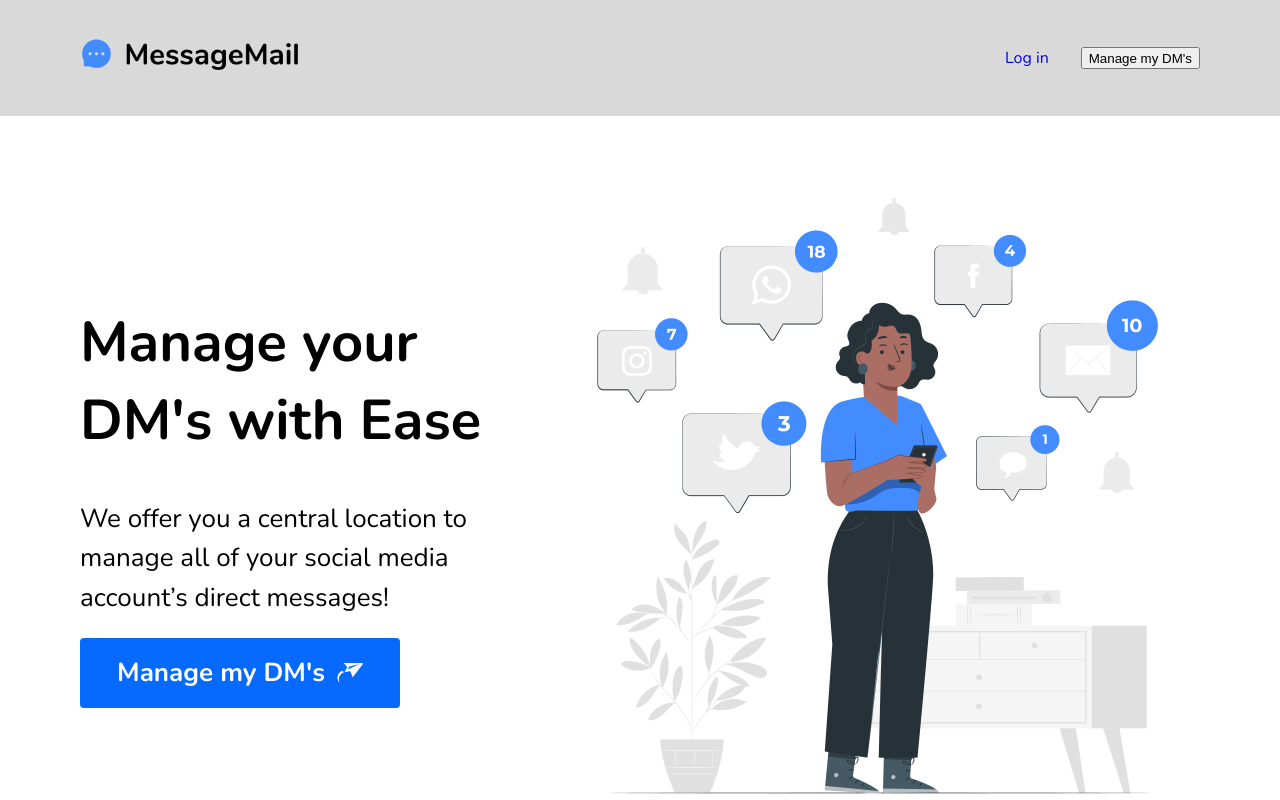
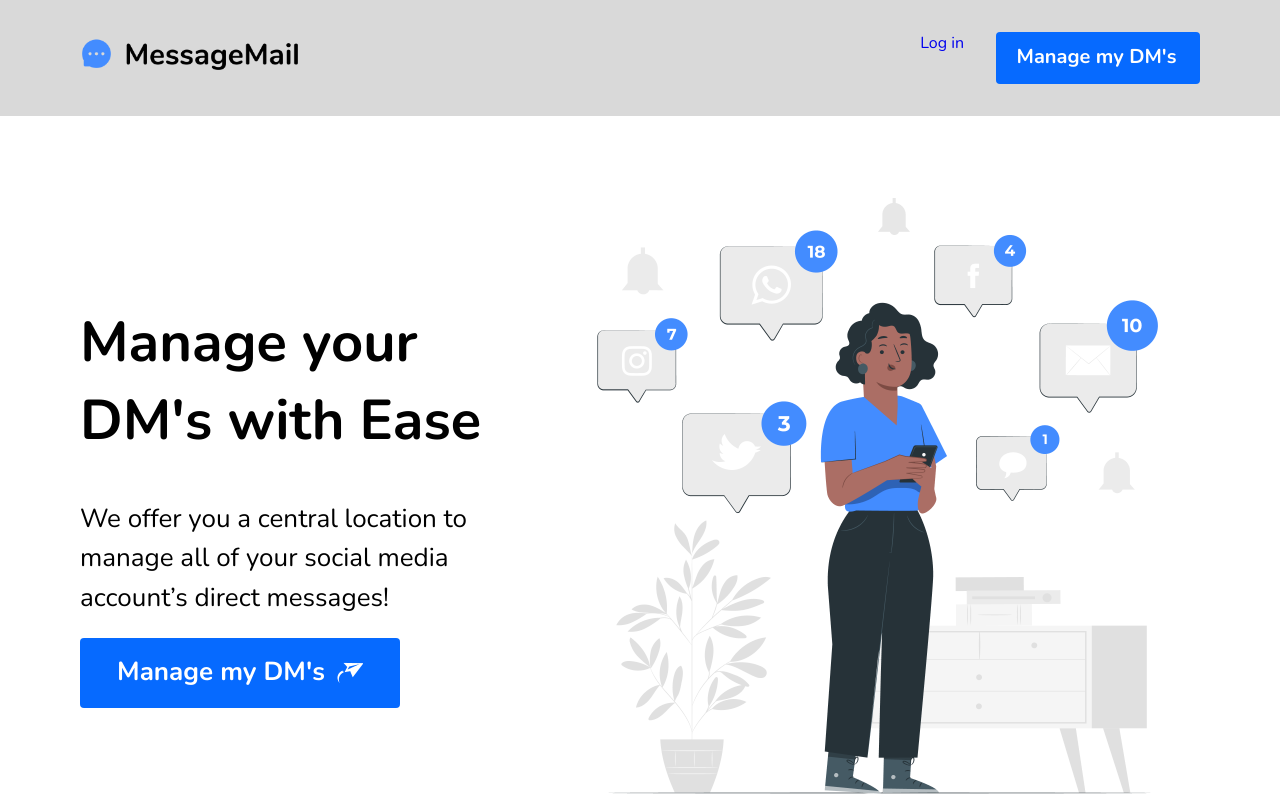
Before and after one commit to VitaliaSvirskaja/messagemail, a React (Vite) app: page / in a window 1280 px wide. Shown: the top 800 px of the page. Built offline with nearby package versions, Linux system fonts and the light colour scheme.

Commit message:
Refactored CTA

```diff
--- a/src/components/home/CtaSection.module.css
+++ b/src/components/home/CtaSection.module.css
@@ -21,30 +21,3 @@
   font-weight: 700;
   font-size: 26px;
 }
-
-.ctaButton {
-  display: flex;
-  justify-content: center;
-  align-items: center;
-  width: 320px;
-  height: 70px;
-  border-radius: 4px;
-  background-color: var(--primary-color);
-  padding: 16px 22px;
-  gap: 12px;
-  border: none;
-}
-
-.buttonText {
-  color: white;
-  font-family: "Nunito", serif;
-  width: 208px;
-  height: 38px;
-  font-weight: 700;
-  font-size: 26px;
-}
-
-.buttonIcon {
-  width: 26px;
-  height: 26px;
-}
--- a/src/components/home/CtaSection.tsx
+++ b/src/components/home/CtaSection.tsx
@@ -1,5 +1,5 @@
 import styles from "./CtaSection.module.css";
-import sendIcon from "../../assets/send.png";
+import { CTA } from "../shared/CTA";
 
 interface Props {}
 
@@ -7,10 +7,7 @@ export const CtaSection = (props: Props) => {
   return (
     <div className={styles.ctaContainer}>
       <p className={styles.ctaText}>Ready to start?</p>
-      <button className={styles.ctaButton}>
-        <p className={styles.buttonText}> Manage my DM's</p>
-        <img src={sendIcon} alt="Send-Icon" className={styles.buttonIcon} />
-      </button>
+      <CTA withIcon={true} />
     </div>
   );
 };
--- a/src/components/home/Herosection.module.css
+++ b/src/components/home/Herosection.module.css
@@ -27,41 +27,3 @@
   font-size: 26px;
   line-height: 151.7%;
 }
-
-.cta {
-  display: flex;
-  flex-direction: row;
-  justify-content: center;
-  align-items: center;
-  padding: 16px 22px;
-  margin: 0;
-  border: 0;
-  gap: 12px;
-  width: 320px;
-  height: 70px;
-  border-radius: 4px;
-  background-color: var(--primary-color);
-}
-
-.ctaText {
-  width: 208px;
-  height: 38px;
-  font-weight: 700;
-  font-size: 26px;
-  line-height: 147.69%;
-  padding: 0;
-  margin: 0;
-  font-family: "Nunito", sans-serif;
-  color: white;
-}
-
-.ctaIcon {
-  width: 26px;
-  height: 26px;
-}
-
-/* TODO text decoration auf die Klasse beziehen und nicht global einstellen */
-
-a {
-  text-decoration-line: none;
-}
--- a/src/components/home/Herosection.tsx
+++ b/src/components/home/Herosection.tsx
@@ -2,6 +2,7 @@ import banner from "../../assets/hero.png";
 import styles from "./Herosection.module.css";
 import { Link } from "react-router-dom";
 import send from "../../assets/send.png";
+import { CTA } from "../shared/CTA";
 
 interface Props {}
 
@@ -15,10 +16,7 @@ export const Herosection = (props: Props) => {
           account’s direct messages!
         </h2>
         <Link to="/account">
-          <button className={styles.cta}>
-            <a className={styles.ctaText}>Manage my DM's</a>
-            <img src={send} alt="Send-Icon" className={styles.ctaIcon} />
-          </button>
+          <CTA withIcon={true} />
         </Link>
       </div>
       <img src={banner} alt="Hero-Banner" className={styles.banner} />
--- /dev/null
+++ b/src/components/shared/CTA.module.css
@@ -0,0 +1,51 @@
+.ctaButton {
+  display: flex;
+  justify-content: center;
+  align-items: center;
+  width: 320px;
+  height: 70px;
+  border-radius: 4px;
+  background-color: var(--primary-color);
+  padding: 16px 22px;
+  gap: 12px;
+  border: none;
+}
+
+.ctaButtonWithoutIcon {
+  width: 204px;
+  height: 52px;
+  border-radius: 4px;
+  background-color: var(--primary-color);
+  padding: 11px 20px;
+  border: none;
+}
+
+.buttonText {
+  color: white;
+  font-family: "Nunito", serif;
+  width: 208px;
+  height: 38px;
+  font-weight: 700;
+  font-size: 26px;
+}
+
+.buttonTextWithoutIcon {
+  color: white;
+  font-family: "Nunito", serif;
+  width: 161px;
+  height: 30px;
+  font-weight: 700;
+  font-size: 20px;
+}
+
+.buttonIcon {
+  width: 26px;
+  height: 26px;
+}
+
+a {
+  text-decoration: none;
+}
+
+/* TODO text-decoration nicht global definieren*/
+/* TODO CTA weitere props mitgeben, sodass beispielsweise bei small Variante ein weiterer Klassenname ergänzt wird und somit die CSS properties überschrieben werden*/
--- /dev/null
+++ b/src/components/shared/CTA.tsx
@@ -0,0 +1,23 @@
+import styles from "./CTA.module.css";
+import sendIcon from "../../assets/send.png";
+
+interface Props {
+  withIcon: boolean;
+}
+
+export const CTA = (props: Props) => {
+  return (
+    <div>
+      {props.withIcon ? (
+        <button className={styles.ctaButton}>
+          <p className={styles.buttonText}> Manage my DM's</p>
+          <img src={sendIcon} alt="Send-Icon" className={styles.buttonIcon} />
+        </button>
+      ) : (
+        <button className={styles.ctaButtonWithoutIcon}>
+          <p className={styles.buttonTextWithoutIcon}> Manage my DM's</p>
+        </button>
+      )}
+    </div>
+  );
+};
--- a/src/components/shared/Navbar.tsx
+++ b/src/components/shared/Navbar.tsx
@@ -1,5 +1,6 @@
 import styles from "./navbar.module.css";
 import logo from "../../assets/logo.png";
+import { CTA } from "./CTA";
 interface Props {}
 
 export const Navbar = (props: Props) => {
@@ -10,7 +11,7 @@ export const Navbar = (props: Props) => {
       </div>
       <div className={styles.account}>
         <a href="src/components/shared/Navbar">Log in</a>
-        <button>Manage my DM's</button>
+        <CTA withIcon={false} />
       </div>
     </div>
   );
```
